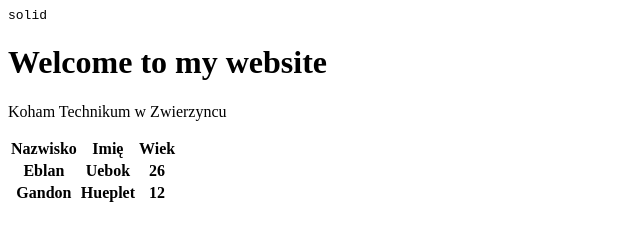
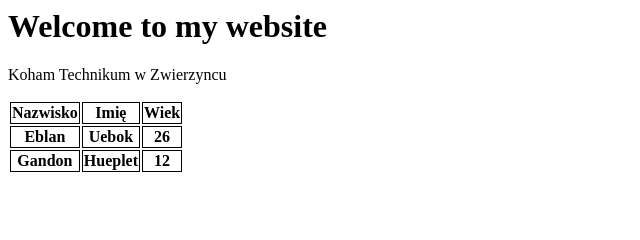
Before and after one commit to Gyurzzzzzza/test, a plain HTML site: page index.html in a window 1280 px wide. Shown: the whole page, without its empty margins (0-640 px from the left). Drawn offline with Linux system fonts and the light colour scheme.

Commit message:
Update index.html

```diff
--- a/index.html
+++ b/index.html
@@ -13,7 +13,13 @@
 
 <body>
 
-   <pre class="b5">solid</pre>
+   <style>
+      table tr, td, th{
+         border-style: inset;
+         border: 1px solid black;
+         border: collapse: collapse;
+      }
+   </style>
 
    <h1>
       Welcome to my website
```
